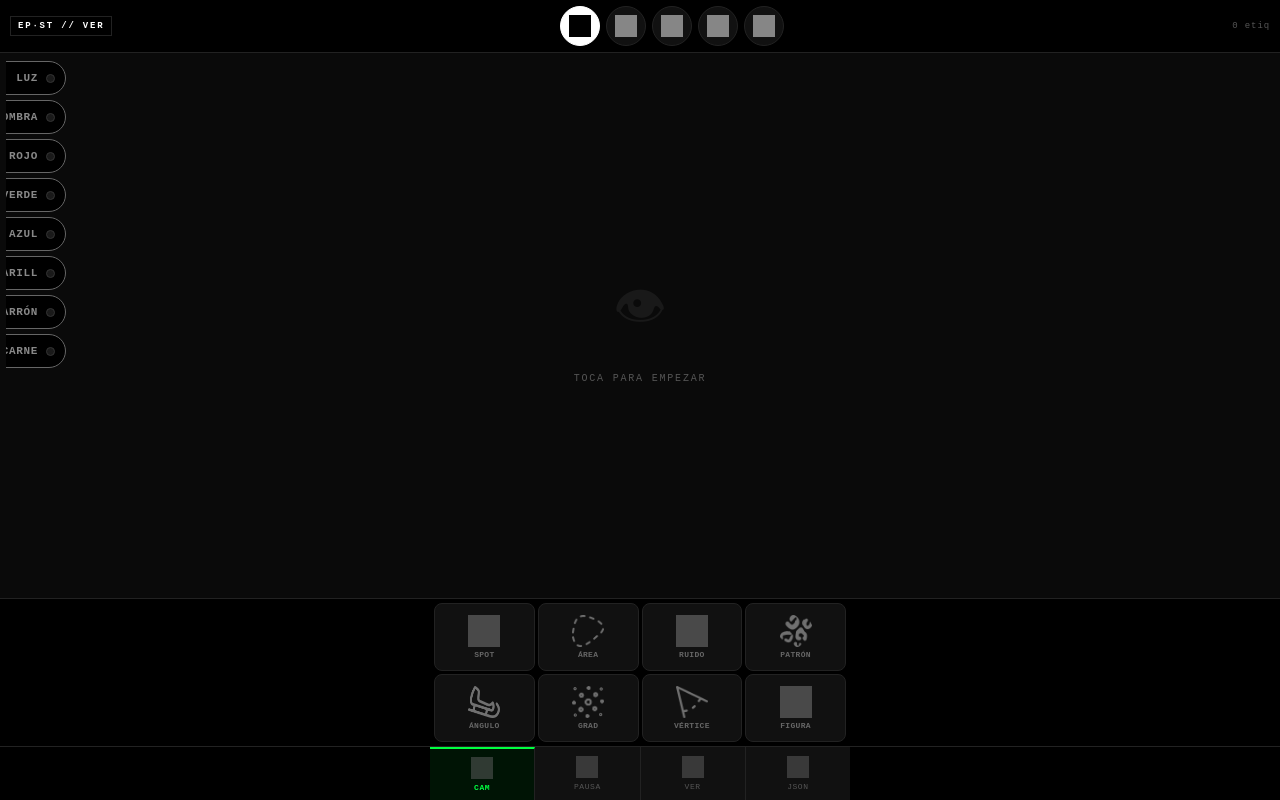
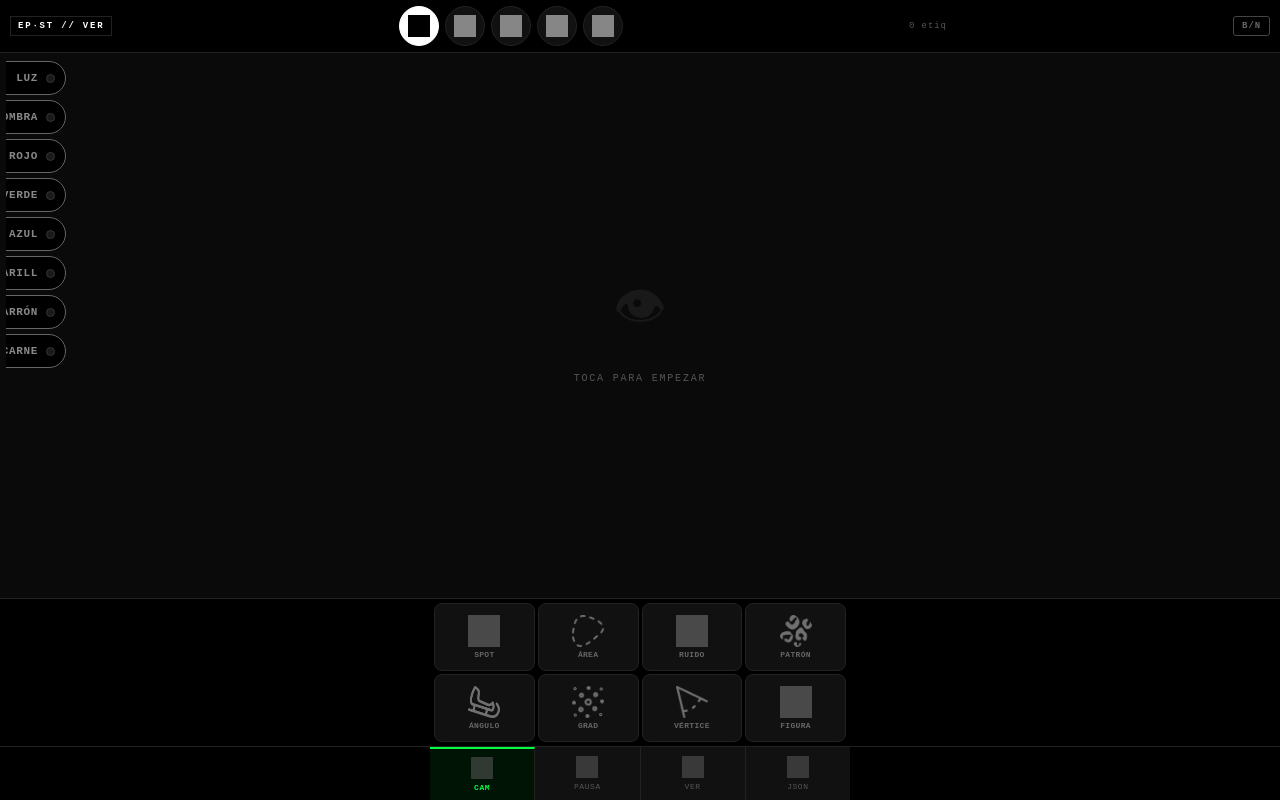
Before and after one commit to ivantodojunto/CROP_MACHINE, a plain HTML site: page index.html in a window 1280 px wide. Drawn offline with Linux system fonts and the light colour scheme; grey boxes are pictures that could not be loaded.

Commit message:
Update index.html

```diff
--- a/index.html
+++ b/index.html
@@ -167,6 +167,12 @@ html,body { height:100dvh; background:var(--black); color:var(--white); font-fam
       </button>
     </div>
     <div id="frameCount">0 etiq</div>
+    <button id="btnCanal" onclick="toggleCanal()" style="
+      background:transparent; border:1px solid #444; color:#666;
+      font-family:'Courier New',monospace; font-size:9px; font-weight:700;
+      letter-spacing:0.1em; padding:4px 8px; cursor:pointer;
+      border-radius:3px; transition:all 0.2s;
+    ">B/N</button>
   </div>
 
   <div id="cameraZone">
@@ -338,6 +344,20 @@ function actualizarBtnCam() {
   }
 }
 
+function toggleCanal() {
+  state.canal = state.canal==='BN' ? 'COLOR' : 'BN';
+  const btn = document.getElementById('btnCanal');
+  if(state.canal==='COLOR'){
+    btn.textContent='COLOR';
+    btn.style.color='#ffb800';
+    btn.style.borderColor='#ffb800';
+  } else {
+    btn.textContent='B/N';
+    btn.style.color='#666';
+    btn.style.borderColor='#444';
+  }
+}
+
 function freezeFrame() {
   if(!state.running) return;
   if(!state.frozen){
@@ -371,7 +391,13 @@ function renderLoop() {
     }
     cwCtx.putImageData(cd_,0,0);
     cCtx.imageSmoothingEnabled=false; cCtx.drawImage(colorWork,0,0,16,16);
-    const sz=viewCanvas.width; vCtx.imageSmoothingEnabled=false; vCtx.drawImage(workCanvas,0,0,sz,sz);
+    const sz=viewCanvas.width; vCtx.imageSmoothingEnabled=false;
+    if(state.canal==='BN'){
+      vCtx.drawImage(workCanvas,0,0,sz,sz);
+    } else {
+      // Escalar canal color 16x16 a toda la vista
+      vCtx.drawImage(colorWork,0,0,sz,sz);
+    }
     renderAcumulacion();
   }
   renderDeteccion();
```
